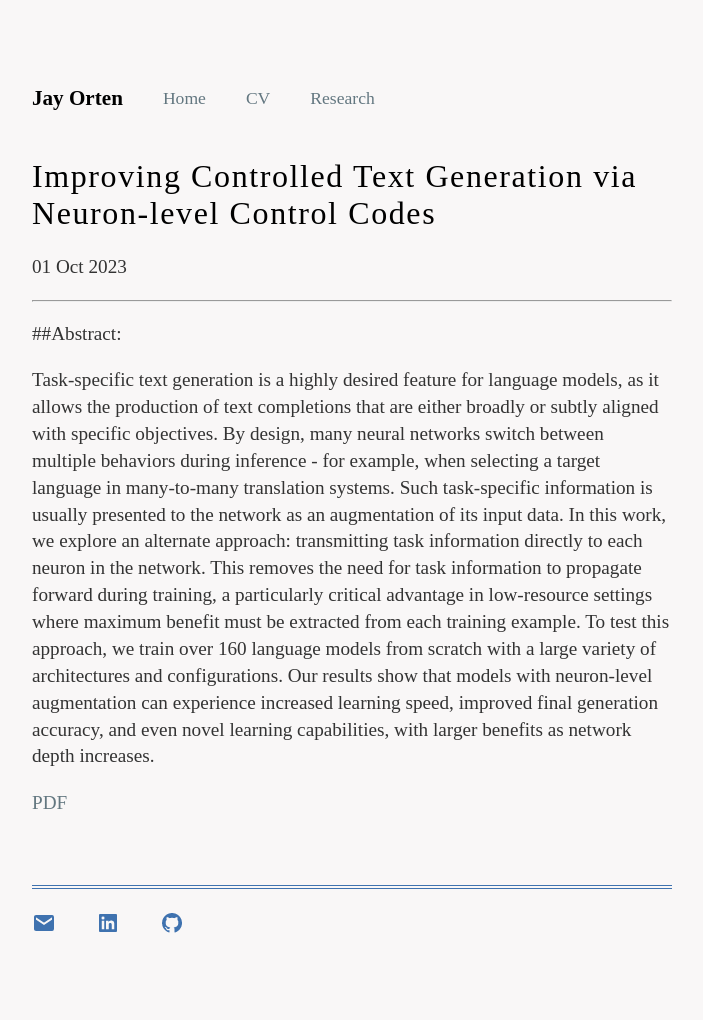
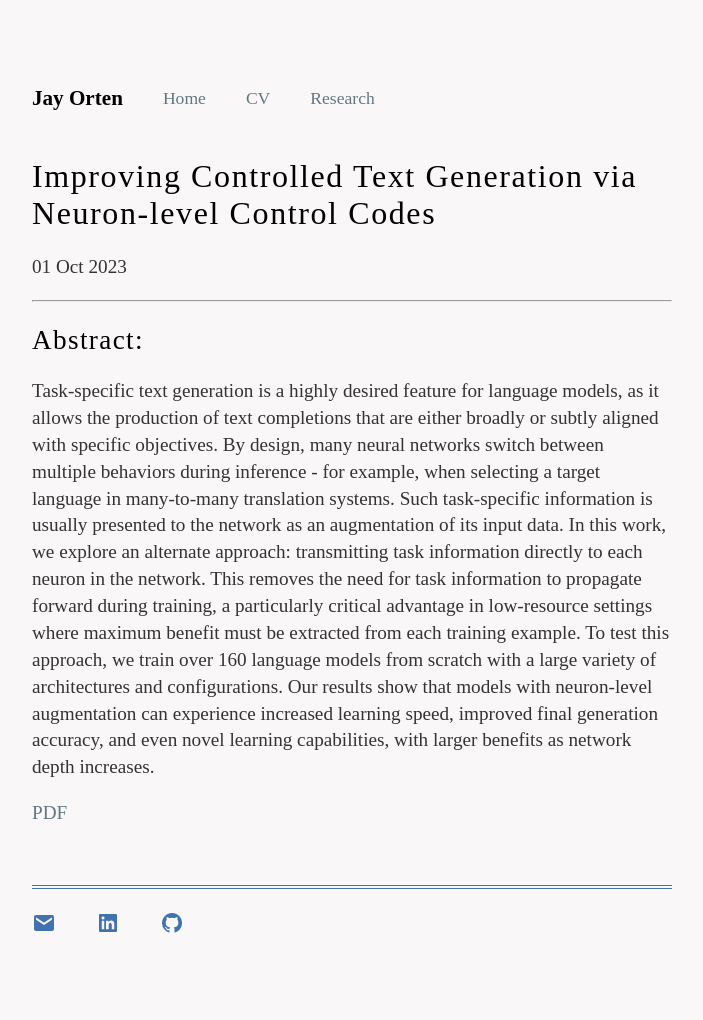
Before and after one commit to JayOrten/jayorten.github.io, a Jekyll site: the page built from _posts/2023-10-01-improving-controlled-text-generation.md, in a window 1280 px wide. Shown: the whole page, without its empty margins (288-991 px from the left). Built offline with Jekyll 4.4.1, drawn with Linux system fonts in a browser that asks for light colours.

Commit message:
fix header, link

```diff
--- a/_posts/2023-10-01-improving-controlled-text-generation.md
+++ b/_posts/2023-10-01-improving-controlled-text-generation.md
@@ -6,8 +6,8 @@ date: 2023-10-01
 
 ---
 
-##Abstract:
+## Abstract:
 
 Task-specific text generation is a highly desired feature for language models, as it allows the production of text completions that are either broadly or subtly aligned with specific objectives. By design, many neural networks switch between multiple behaviors during inference - for example, when selecting a target language in many-to-many translation systems. Such task-specific information is usually presented to the network as an augmentation of its input data. In this work, we explore an alternate approach: transmitting task information directly to each neuron in the network. This removes the need for task information to propagate forward during training, a particularly critical advantage in low-resource settings where maximum benefit must be extracted from each training example. To test this approach, we train over 160 language models from scratch with a large variety of architectures and configurations. Our results show that models with neuron-level augmentation can experience increased learning speed, improved final generation accuracy, and even novel learning capabilities, with larger benefits as network depth increases.
 
-[PDF](/_pdfs/Improving_Controlled_Text_Generation_via_Neuron_level_Control_Codes.pdf)
+[PDF](../pdfs/Improving_Controlled_Text_Generation_via_Neuron_level_Control_Codes.pdf)
```
